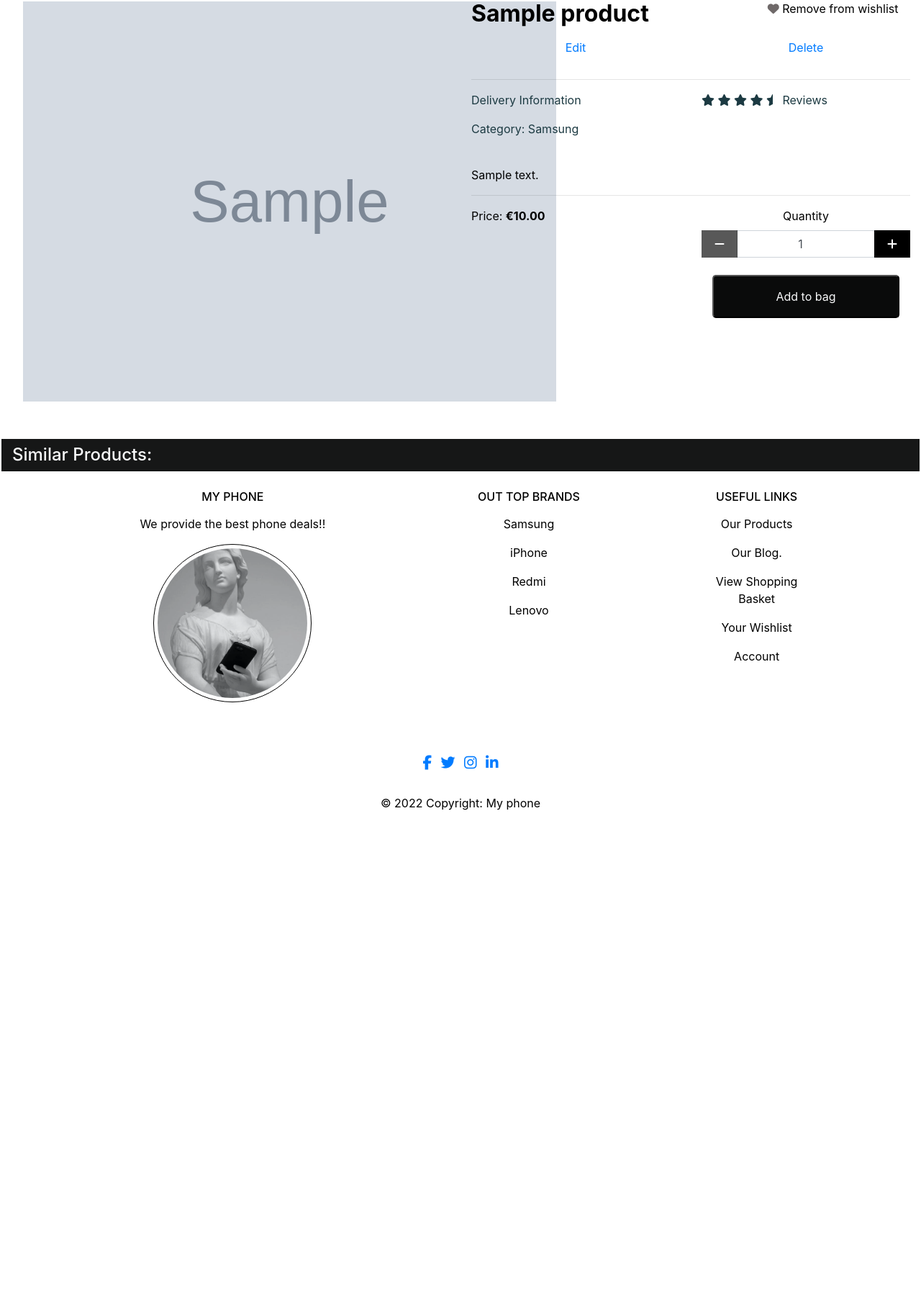
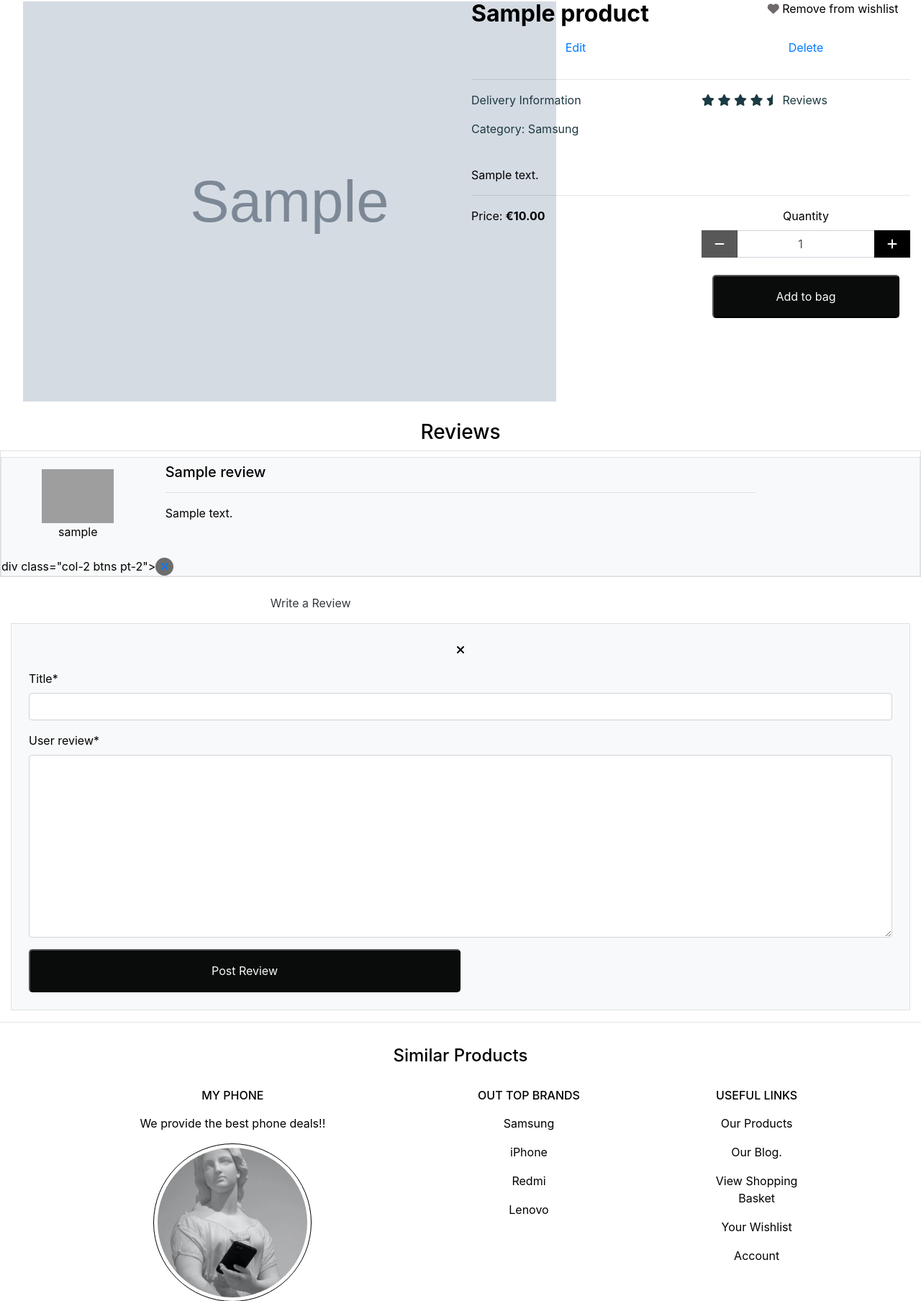
Before and after one commit to Deepak9912/My-Phone, a Django app: page /products/1/ in a window 1280 px wide. Shown: the part 208-2016 px from the top of the page at 72% size. Before the commit the page ends 1334 px from the top, so only its background shows below. Run offline with Django 3.2, Linux system fonts and the light colour scheme; a user stored in the database is signed in; data comes from the database, SQL or seed files in the repository; tables that the repository leaves empty hold one stand-in row (values such as "Sample post"); grey boxes marked "Sample" are stand-in pictures; some libraries are stand-ins or nearby versions; grey boxes are pictures that could not be loaded.

Commit message:
add a section for user to leave a review in product detail page

```diff
--- a/products/templates/products/product_detail.html
+++ b/products/templates/products/product_detail.html
@@ -145,29 +145,101 @@
                             <input type="hidden" name="redirect_url" value="{{ request.path }}">
                     </form>
                 </div>
-
             </div>
         </div>
     </div>
+</div>
+
+<div class="container-fluid" id="product-review-section">
+    <div class="row">
+        <div class="col-12">
+            <h3 class="text-center">
+                Reviews
+            </h3>
+        </div>
+    </div>
+    <div class="row">
+        <div class="col-12 border">
+            {% if reviews %}
+                {% for review in reviews %}
+                    <div class="row border bg-light mt-2">
+                        <div class="col-2 mt-3 mb-2 text-center">
+                            <img class="user-width" src="#" alt="User Review Icon Image">
+                            <p>
+                                {{ review.user }}
+                            </p>
+                        </div>
+                        <div class="col-8 mt-2 mb-2">
+                            <h5 class="small-title-review">
+                                {{ review.title }}
+                            </h5>
+                            <hr>
+                            <p class="small-review">
+                                {{ review.user_review }}
+                            </p>
+                        </div>
+                        {% if request.user.is_superuser %}
+                        div class="col-2 btns pt-2">
+                            <div class="review-background">
+                                <a href="{% url 'delete_product_review' review.id %}">
+                                    <p class="text-blue text-center">
+                                        <i class="fa-solid fa-xmark"></i>
+                                    </p>
+                                </a>
+                            </div>
+                        </div>
+                        {% endif %}
+                    </div>
+                {% endfor %}
+            {% else %}
+                <p class="text-center pt-2 pb-2">
+                    <i class="fa-solid fa-face-sad-cry mt-3 mb-3"></i>
+                    Looks like this product doesn't have any reviews yet!
+                </p>
+            {% endif %}
+        </div>
+        <div class="col-2"></div>
+        <div class="col-8 text-center mt-4">
+            <p id="post-product-review" class="text-dark">
+                Write a Review
+            </p>
+        </div>
+        <div class="col-2"></div>
+        <div class="col-12 bg-light border p-4" id="product-review">
+            <div class="text-center mb-2">
+                <p id="close-review" class="text-blue">
+                    <i class="fa-solid fa-xmark"></i>
+                </p>
+            </div>
+            <form method="POST" action="{% url 'product_detail' product.id %}" class="mt-2">
+                {% csrf_token %}
+                {{ review_form|crispy }}
+                <button class="text-light add-button text-center w-50 text-center" type="submit">
+                    Post Review
+                </button>
+            </form>
+        </div>
+    </div>
+    <hr>
 </div>
 
 <div class="container-fluid">
     <div class="row mt-4">
         <div class="col-12">
             <div class="row">
-                <div class="col-12 background_header">
-                    <h4 class="text-light pt-2">
-                        Similar Products:
+                <div class="col-12">
+                    <h4 class="pt-2 text-center">
+                        Similar Products
                     </h4>
                 </div>
             </div>
             <div class="row">
                 {% for item in products %}
                     {% if item.category == product.category and item != product %}
-                        <div class="col-xs-6 col-sm-4 col-md-3 col-lg-2 product-reccommended-images mt-2 p-0">
+                        <div class="col-xs-6 col-sm-4 col-md-3 col-lg-2 product-reccommended-images mt-2 p-0 mb-3">
                             <a href="{% url 'product_detail' item.id %}">
-                                <img src="{{item.image.url}}" class="phone_image d-block w-100" alt="{{ item.name }}">
-                                <p class="text-blue white-background phone-name-main p-2">
+                                <img src="{{item.image.url}}" class="d-block w-100 text-dark" alt="{{ item.name }}">
+                                <p class="phone-main p-2">
                                     {{ item.name }} <i class="fa-solid fa-arrow-right"></i>
                                 </p>
                             </a>
--- a/static/css/base.css
+++ b/static/css/base.css
@@ -341,6 +341,36 @@ body {
 .heart {
     color: #1309099c;
 }
+
+.background_header_reccommended {
+    background-color: #1c3a42;
+    border: white 2px solid;
+}
+
+.product-reccommended-images {
+    height: 250px;
+}
+
+.user-width {
+    height: 75px;
+}
+
+#post-product-review:hover {
+    cursor: pointer;
+}
+
+#close-review:hover {
+    cursor: pointer;
+}
+
+.review-background {
+    height: 25px;
+    width: 25px;
+    border-radius: 50%;
+    background-color: #1714149c;
+    float: right;
+}
+
 /*...................................Bag */
 .table-image-width {
     width: 10%;
@@ -448,6 +478,15 @@ body {
     #jumbotron h1 {
         font-size: 2rem;
     }
+    .user-width {
+        height: 45px;
+    }
+    .small-title-review {
+        font-size: 18px;
+    }
+    .small-review {
+        font-size: 15px;
+    }
 }
 
 @media (max-width: 400px) {
```
